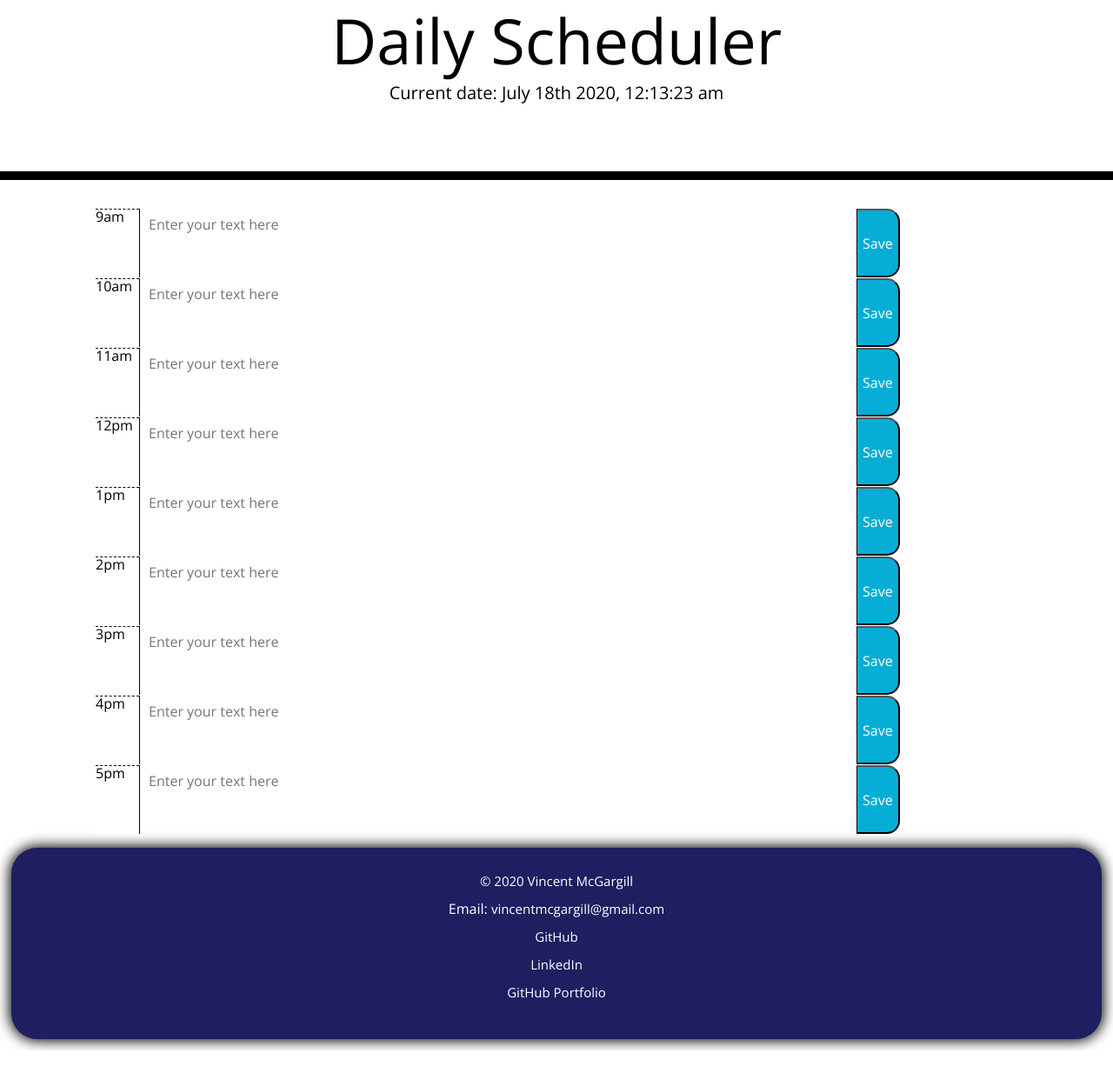
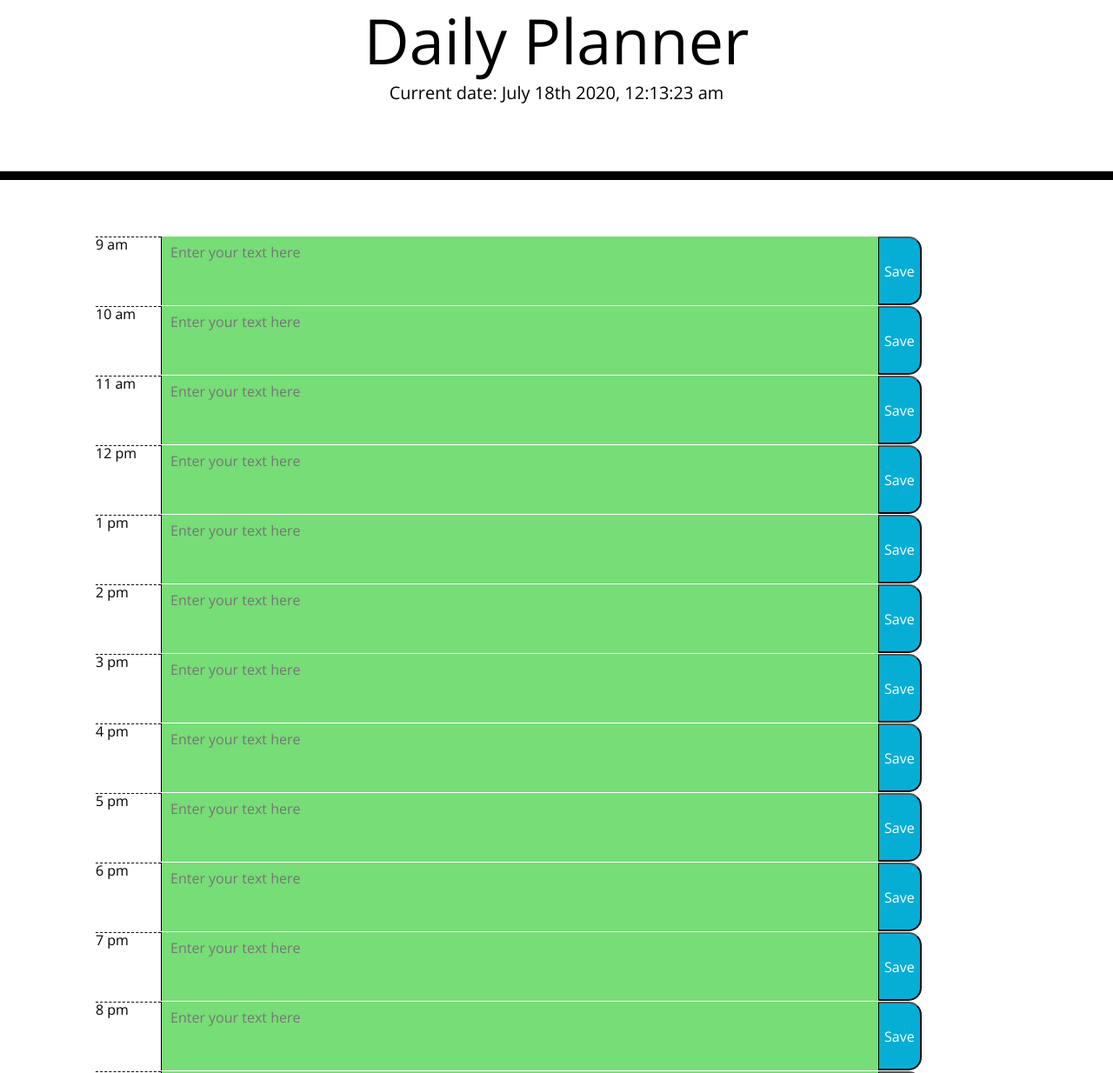
Before and after one commit to vmcgargill/DayPlanner, a plain HTML site: page index.html in a window 1280 px wide. Shown: the part 61-1295 px from the top of the page at 87% size. Before the commit the page ends 1269 px from the top, so only its background shows below. Drawn offline with nearby package versions, Linux system fonts and the light colour scheme.

Commit message:
Got it so the time blocks update via color based on what time it is.

```diff
--- a/Assets/scripts.js
+++ b/Assets/scripts.js
@@ -6,22 +6,24 @@ function GetTime() {
     var CurrentDate = moment().format('MMMM Do YYYY, h:mm:ss a');
     CurrentDateP.innerHTML = CurrentDate;
     CurrentDateP.innerHTML = "Current date: " + CurrentDate;
-
-    var CurrentHour = moment().format('h a');
 }
 setInterval(GetTime, 1000);
 
 // Temporary timeblocks that need to be removed later
 let timeblocks = [
-    "9am",
-    "10am",
-    "11am",
-    "12pm",
-    "1pm",
-    "2pm",
-    "3pm",
-    "4pm",
-    "5pm"
+    "9 am",
+    "10 am",
+    "11 am",
+    "12 pm",
+    "1 pm",
+    "2 pm",
+    "3 pm",
+    "4 pm",
+    "5 pm",
+    "6 pm",
+    "7 pm",
+    "8 pm",
+    "9 pm"
 ]
 
 GenerateTimeBlocks();
@@ -55,6 +57,10 @@ function GenerateTimeBlocks() {
     }
 }
 
+
+
+// setInterval(GenerateTimeBlocks, 1000);
+
 $(document).on('click','.saveBtn',function(){
     var SaveBtnValue = $(this).val();
     var desctiption = document.getElementById(SaveBtnValue).value;
@@ -70,3 +76,30 @@ function GetStoredNotes() {
 }
 
 GetStoredNotes();
+
+function UpdateTimeBlocks() {
+    var GetCurrentHR = moment().format('h a');
+    var CurrentHour = moment(GetCurrentHR, 'h a');
+    var Descriptions = document.getElementsByClassName('description')
+
+    for (var i = 0; i < Descriptions.length; i++) {
+        var TimeBlock = moment(timeblocks[i], 'h a'); // 1pm
+        if (CurrentHour.isSame(TimeBlock) === true) {
+            Descriptions[i].classList.add('present')
+            Descriptions[i].classList.remove('future')
+            Descriptions[i].classList.remove('past')
+        } else if (CurrentHour.isBefore(TimeBlock) === true) {
+            Descriptions[i].classList.add('future')
+            Descriptions[i].classList.remove('past')
+            Descriptions[i].classList.remove('present')
+        } else if (CurrentHour.isBefore(TimeBlock) === false) {
+            Descriptions[i].classList.add('past')
+            Descriptions[i].classList.remove('future')
+            Descriptions[i].classList.remove('present')
+        }
+    }
+}
+
+UpdateTimeBlocks()
+
+setInterval(UpdateTimeBlocks, 10000);
--- a/Assets/style.css
+++ b/Assets/style.css
@@ -6,6 +6,8 @@ body {
 
 .container {
   margin: auto;
+  margin-bottom: 5%;
+  margin-top: 5%;
 }
 
 .jumbotron {
@@ -36,7 +38,7 @@ body {
   background-color: #ffffff;
   color: #000000;
   border-top: 1px dashed #000000;
-  width: 50px;
+  width: 75px;
 }
 
 textarea{
--- a/index.html
+++ b/index.html
@@ -20,13 +20,13 @@
     />
     <link rel="stylesheet" href="Assets/style.css" />
     <script src="https://cdnjs.cloudflare.com/ajax/libs/jquery/3.2.1/jquery.min.js"></script>
-    <title>Daily Scheduler</title>
+    <title>Daily Planner</title>
 
   </head>
 
   <body>
     <header class="jumbotron">
-      <h1 class="display-3">Daily Scheduler</h1>
+      <h1 class="display-3">Daily Planner</h1>
       <p id="CurrentDateP" class="lead"></p>
     </header>
     <!-- Time Blocks Container -->
```
